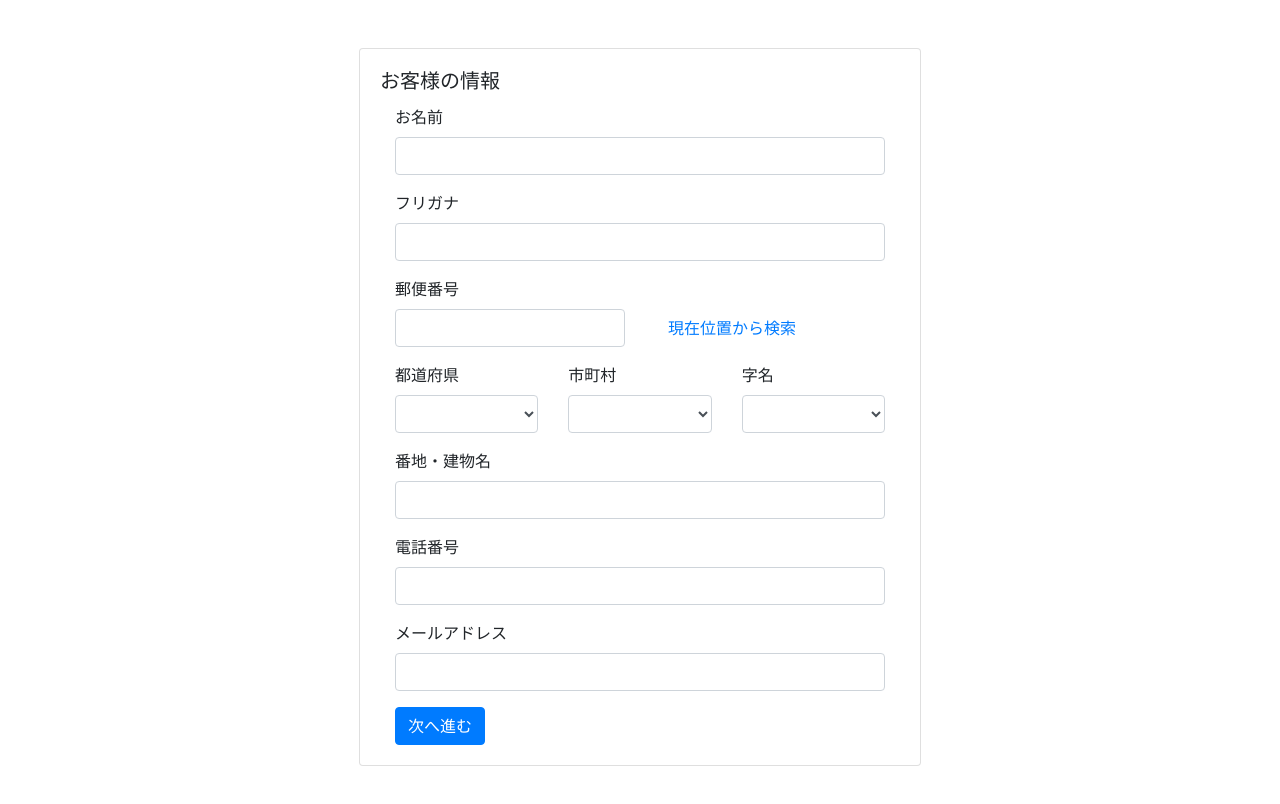
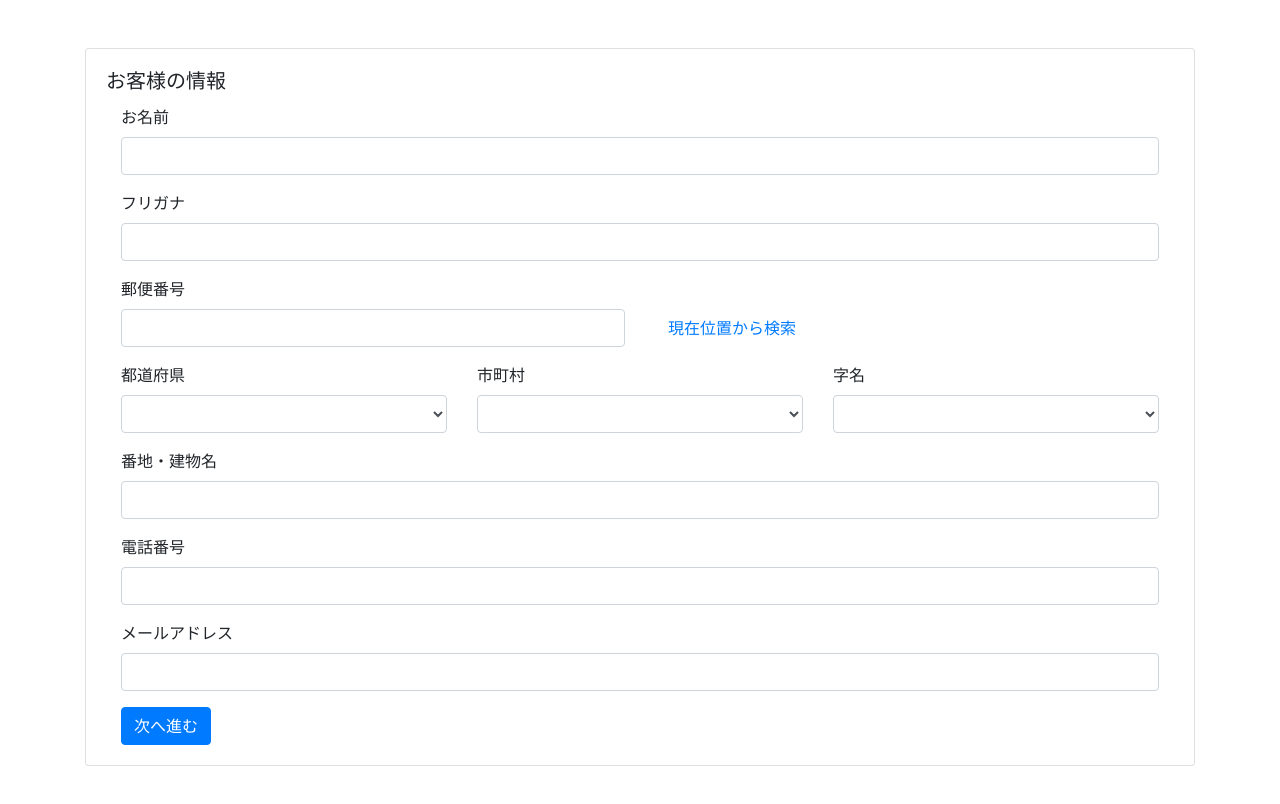
Before and after one commit to geolonia/embed-address, a plain HTML site: page index.html in a window 1280 px wide. Drawn offline with nearby package versions, Linux system fonts and the light colour scheme.

Commit message:
Fix on style

```diff
--- a/index.html
+++ b/index.html
@@ -33,7 +33,7 @@
     </style>
   </head>
   <body class="p-5">
-    <div class="container w-50">
+    <div class="container">
       <div class="card">
         <div class="card-body">
           <h5 class="card-title">お客様の情報</h5>
@@ -83,7 +83,7 @@
               </div>
 
               <div class="row">
-                <div class="form-group col-sm">
+                <div class="form-group col-sm-12 col-md-4">
                   <label for="prefecture">都道府県</label>
                   <select
                     id="prefecture"
@@ -91,11 +91,11 @@
                     class="form-control"
                   ></select>
                 </div>
-                <div class="form-group col-sm">
+                <div class="form-group col-sm-12 col-md-4">
                   <label for="city">市町村</label>
                   <select id="city" type="text" class="form-control"></select>
                 </div>
-                <div class="form-group col-sm">
+                <div class="form-group col-sm-12 col-md-4">
                   <label for="small-area">字名</label>
                   <select
                     id="small-area"
@@ -122,7 +122,7 @@
                     type="text"
                     class="form-control"
                     data-toggle="tooltip"
-                    data-placement="right"
+                    data-placement="top"
                     title="住所は匿名で収集され、サービスの精度向上に役立てられます。"
                   />
                 </div>
```
